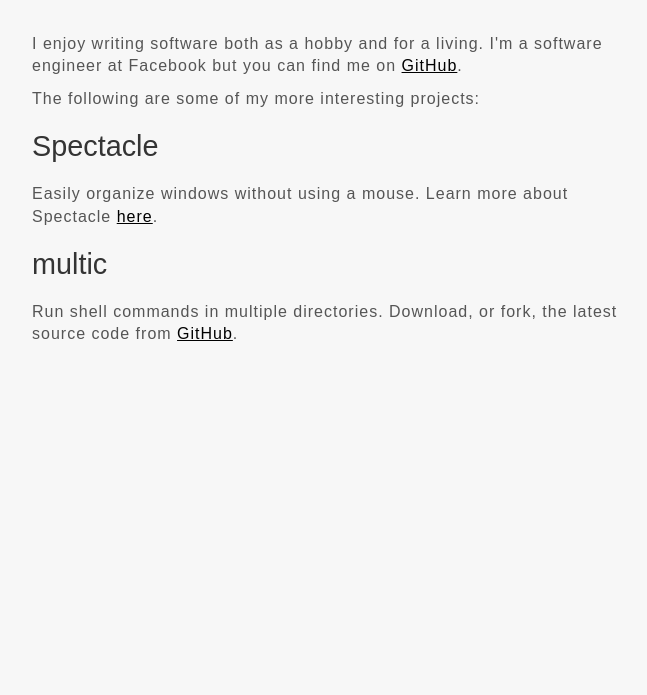
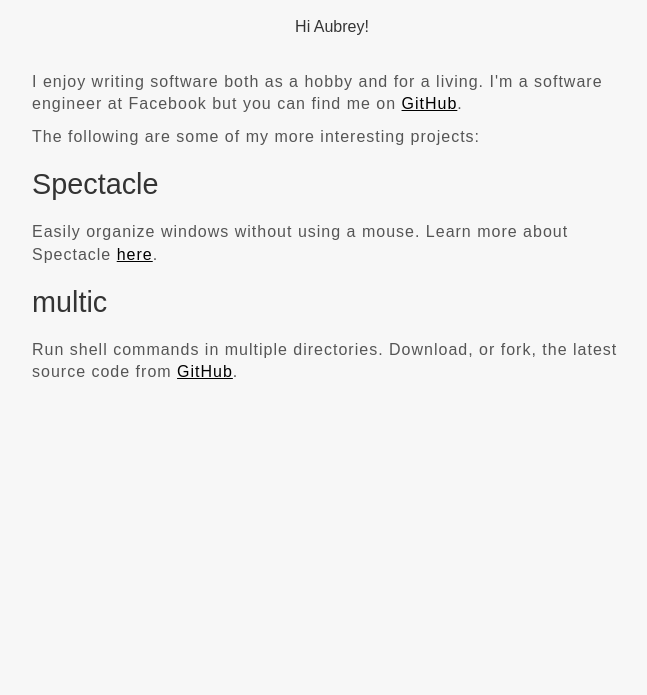
Before and after one commit to eczarny/eczarny.github.com, a plain HTML site: page index.html in a window 1280 px wide. Shown: the part 105-800 px from the top of the page, without its empty margins (308-955 px from the left). Drawn offline with Linux system fonts and the light colour scheme.

Commit message:
Hi Aubrey!

```diff
--- a/index.html
+++ b/index.html
@@ -25,6 +25,7 @@
     <div id="header">
       <h1>Divisible <span>by</span> Zero</h1>
       <h2>¯\_(ツ)_/¯</h2>
+      <h2>Hi Aubrey!</h2>
     </div>
     <p>I enjoy writing software both as a hobby and for a living. I'm a software engineer at Facebook but you can find me on <a href="http://github.com/eczarny">GitHub</a>.</p>
     <p>The following are some of my more interesting projects:</p>
```
